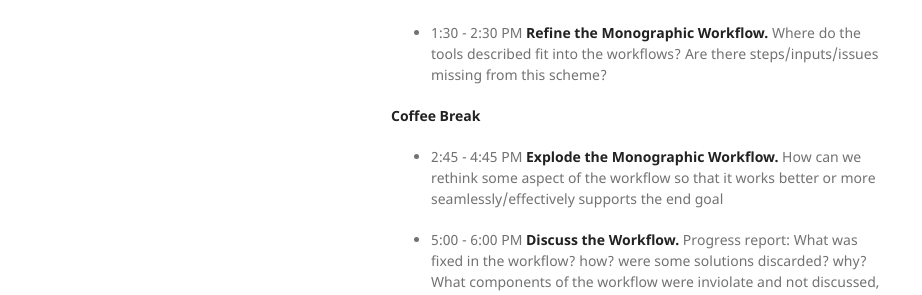
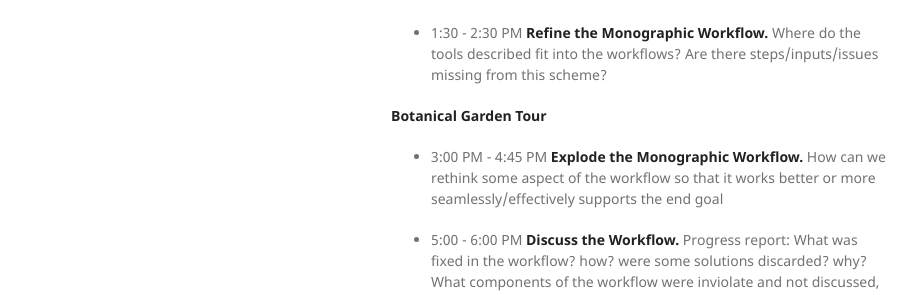
Before and after one commit to revitalizingmonographs/revitalizingmonographs.github.io, a Jekyll site: the page built from W2Agenda.md, in a window 1280 px wide. Shown: the part 883-1178 px from the top of the page, without its empty margins (179-1101 px from the left). Built offline with Jekyll 4.4.1, drawn with Linux system fonts in a browser that asks for light colours; our own code applies the rules of GitHub Pages for plain Markdown files.

Commit message:
fixes schedule

```diff
--- a/W2Agenda.md
+++ b/W2Agenda.md
@@ -35,9 +35,9 @@ Coffee will be provided during coffee breaks. Instructions for places to get lun
 
 - 1:30 - 2:30 PM **Refine the Monographic Workflow.** Where do the tools described fit into the workflows? Are there steps/inputs/issues missing from this scheme?
 
-**Coffee Break**
+**Botanical Garden Tour**
 
-- 2:45 - 4:45 PM **Explode the Monographic Workflow.** How can we rethink some aspect of the workflow so that it works better or more seamlessly/effectively supports the end goal
+- 3:00 PM - 4:45 PM **Explode the Monographic Workflow.** How can we rethink some aspect of the workflow so that it works better or more seamlessly/effectively supports the end goal
 
 - 5:00 - 6:00 PM **Discuss the Workflow.** Progress report: What was fixed in the workflow? how? were some solutions discarded? why? What components of the workflow were inviolate and not discussed, in terms of potential improvements? What remains to be done for each component of the workflow?
 
```
